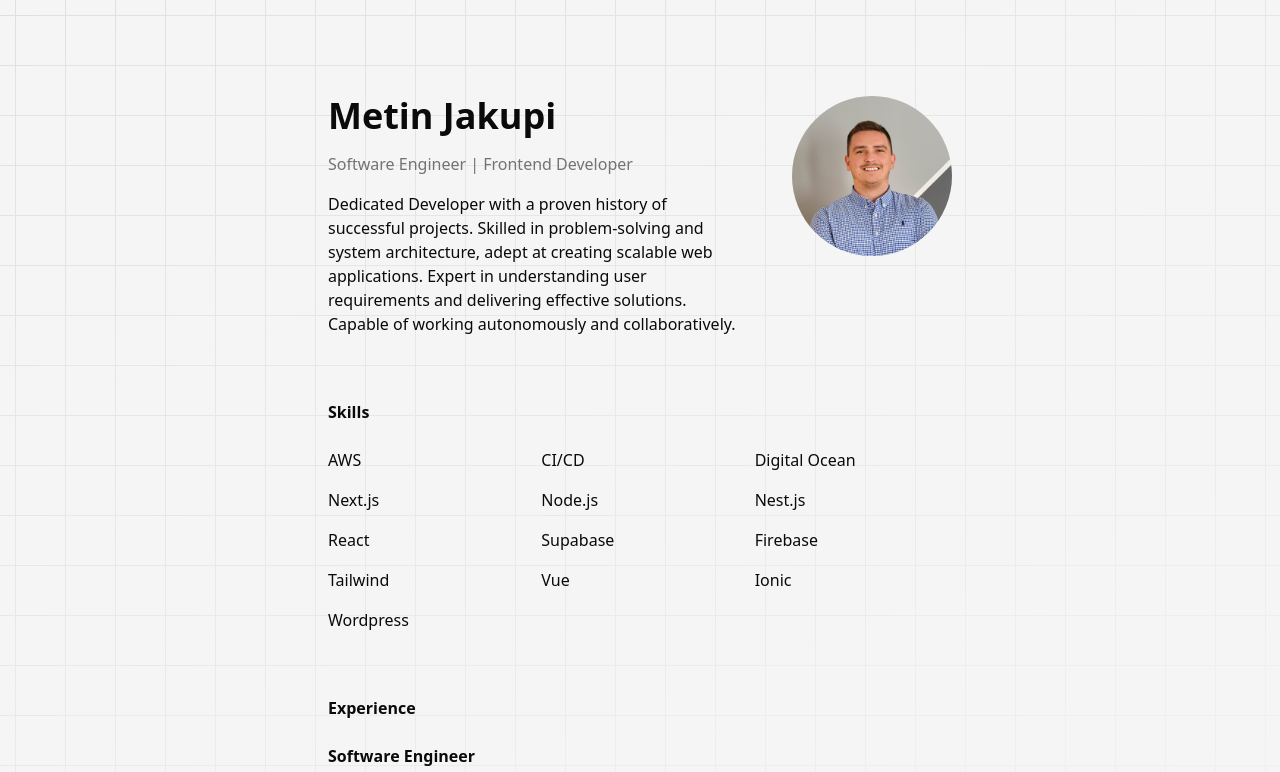
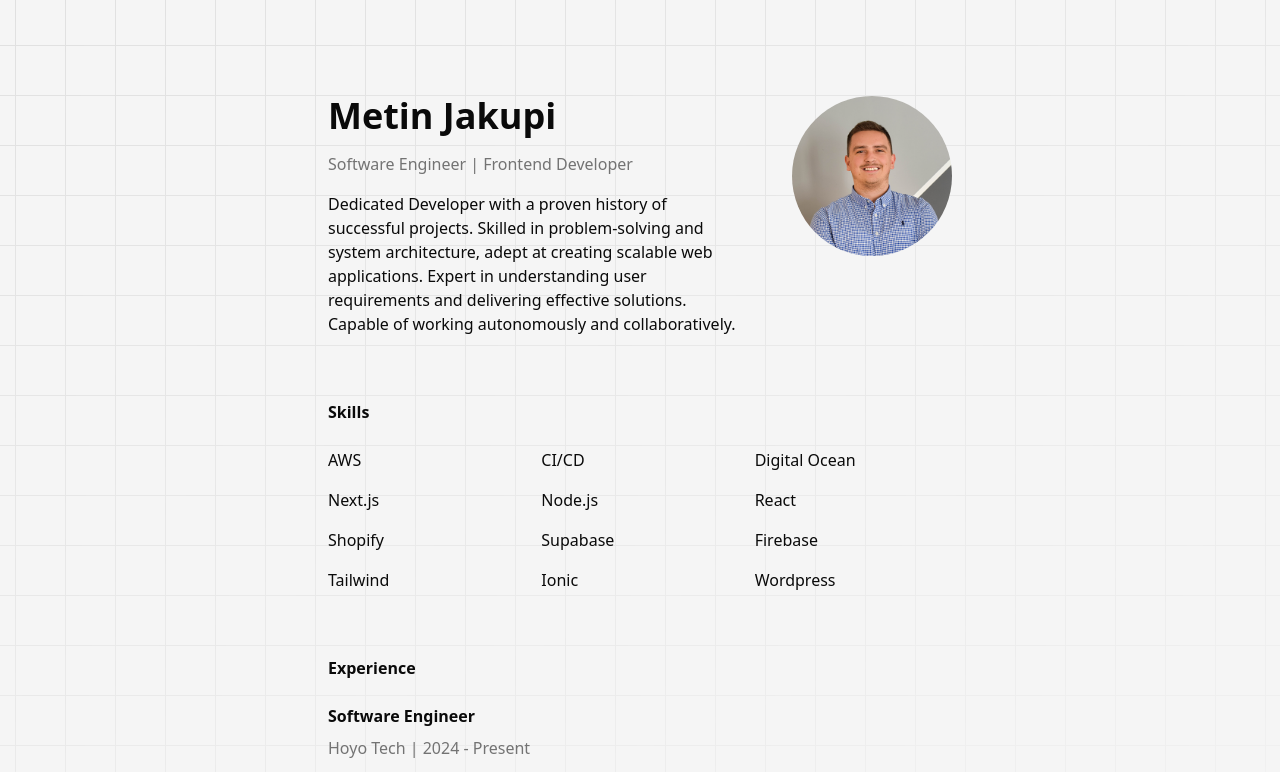
Before and after one commit to metinjakupi/metinjakupi.dev, a Next.js app: page / in a window 1280 px wide. Shown: the top 772 px of the page. Built offline with nearby package versions, Linux system fonts and the light colour scheme.

Commit message:
feat: update homepage content by removing Nest.js and Vue, and adding Shopify

```diff
--- a/app/page.tsx
+++ b/app/page.tsx
@@ -73,12 +73,11 @@ export default async function Home() {
             <div>Digital Ocean</div>
             <div>Next.js</div>
             <div>Node.js</div>
-            <div>Nest.js</div>
             <div>React</div>
+            <div>Shopify</div>
             <div>Supabase</div>
             <div>Firebase</div>
             <div>Tailwind</div>
-            <div>Vue</div>
             <div>Ionic</div>
             <div>Wordpress</div>
           </div>
@@ -166,7 +165,7 @@ export default async function Home() {
                 target="_blank"
                 prefetch={false}
               >
-             <Button className="mt-4" variant="outline">
+                <Button className="mt-4" variant="outline">
                   View Project
                 </Button>
               </Link>
@@ -187,7 +186,7 @@ export default async function Home() {
                 target="_blank"
                 prefetch={false}
               >
-             <Button className="mt-4" variant="outline">
+                <Button className="mt-4" variant="outline">
                   View Project
                 </Button>
               </Link>
```
